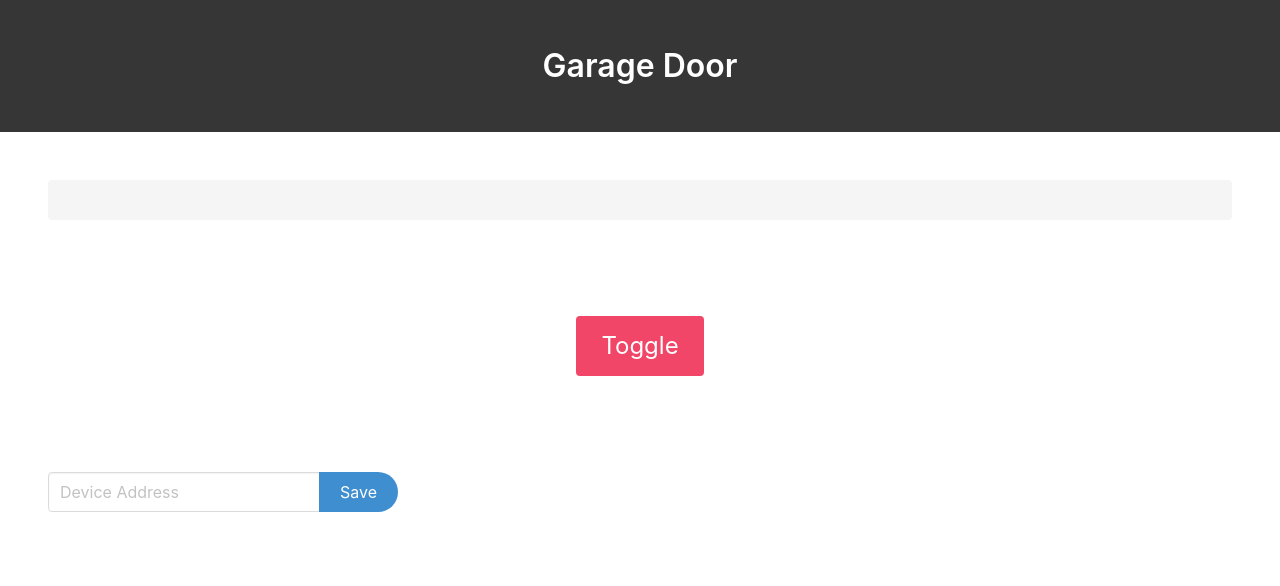
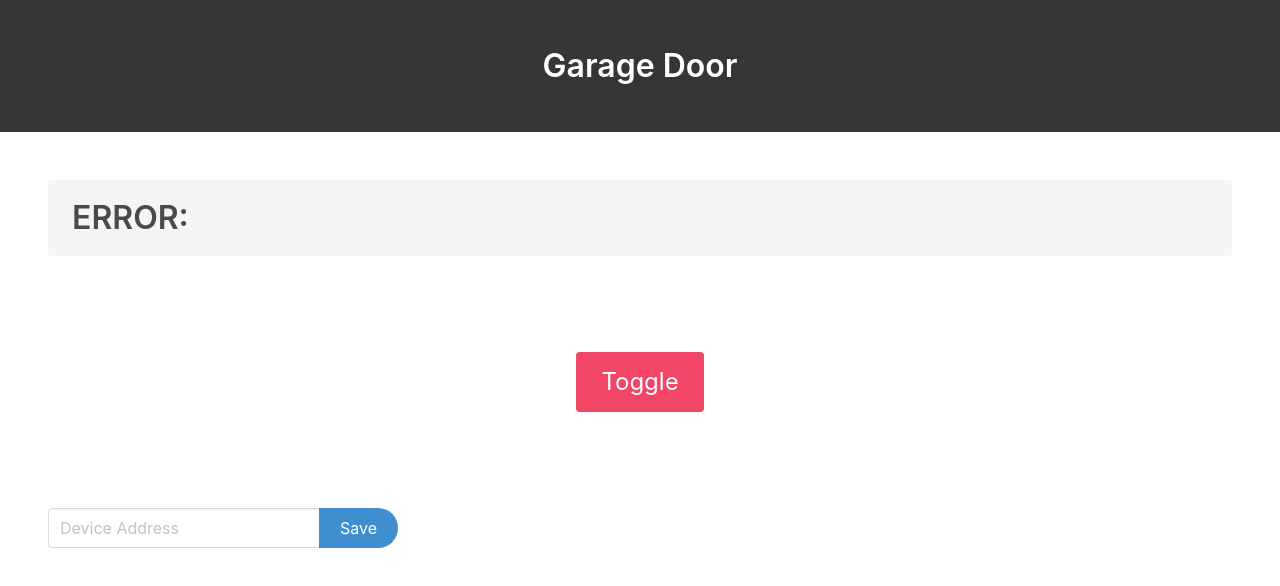
Before and after one commit to cloventt/website, a plain HTML site: page garage/index.html in a window 1280 px wide. Both pictures are taken after a click on the link "Toggle". Drawn offline with nearby package versions, Linux system fonts and the light colour scheme; no server answers.

Commit message:
more error reporting, anonymous handler fucntion

```diff
--- a/garage/index.html
+++ b/garage/index.html
@@ -6,7 +6,7 @@
   <meta charset="utf-8" />
   <link rel="stylesheet" href="https://cdnjs.cloudflare.com/ajax/libs/bulma/0.6.1/css/bulma.css" integrity="sha256-lUssH++umYLC/97WXqr424ew3ing8e+dATTAmMpCF40=" crossorigin="anonymous" />
   <link href="https://maxcdn.bootstrapcdn.com/font-awesome/4.7.0/css/font-awesome.min.css" rel="stylesheet" integrity="sha384-wvfXpqpZZVQGK6TAh5PVlGOfQNHSoD2xbE+QkPxCAFlNEevoEH3Sl0sibVcOQVnN" crossorigin="anonymous">
-  <script src="https://code.jquery.com/jquery-3.2.1.min.js" integrity="sha256-hwg4gsxgFZhOsEEamdOYGBf13FyQuiTwlAQgxVSNgt4=" crossorigin="anonymous"></script>
+  <script src="https://code.jquery.com/jquery-3.2.1.js" integrity="sha256-hwg4gsxgFZhOsEEamdOYGBf13FyQuiTwlAQgxVSNgt4=" crossorigin="anonymous"></script>
   <style>
     .big-button {
       width: 200px;
@@ -84,12 +84,13 @@ $(document).ready(function() {
       url: deviceUrl,
       error: function(xhr, textStatus, errorThrown){
         console.log('STATUS: '+textStatus+'\nERROR THROWN: '+errorThrown);
+        $("#status p").text('ERROR: ' + errorThrown);
       },
       success: function(data){
         console.log(data);
         return true;
       },
-      timeout: 10000 // sets timeout to 3 seconds
+      timeout: 10000
     });
   }
 
@@ -99,6 +100,7 @@ $(document).ready(function() {
       url: deviceUrl,
       error: function(xhr, textStatus, errorThrown){
         console.log('STATUS: '+textStatus+'\nERROR THROWN: '+errorThrown);
+        $("#status p").text('ERROR: ' + errorThrown);
         return false;
       },
       success: function(data){
@@ -123,7 +125,9 @@ $(document).ready(function() {
     });
   }
 
-  $("#toggle").click(toggleDoor);
+  $("#toggle").click(function() {
+    toggleDoor();
+  });
 
   $("#address-save").click(function () {
         console.log("saving address to local storage");
```
